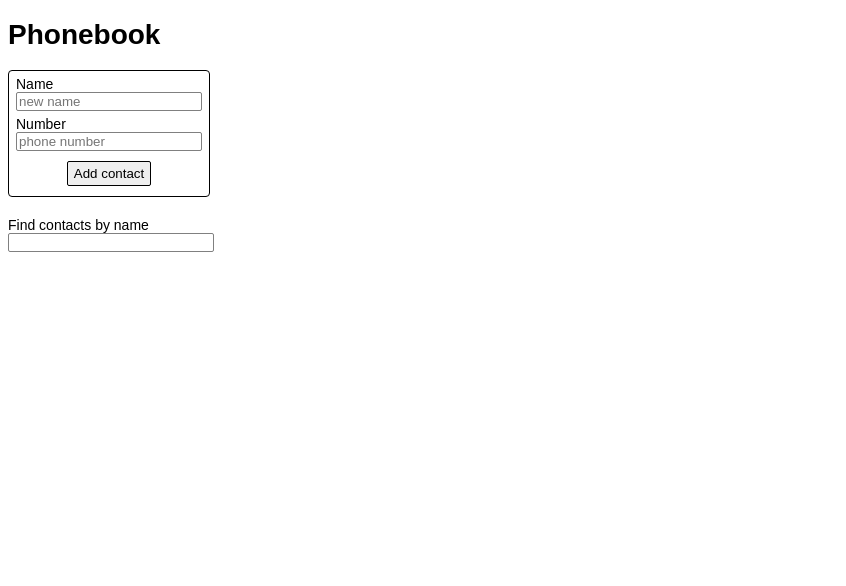
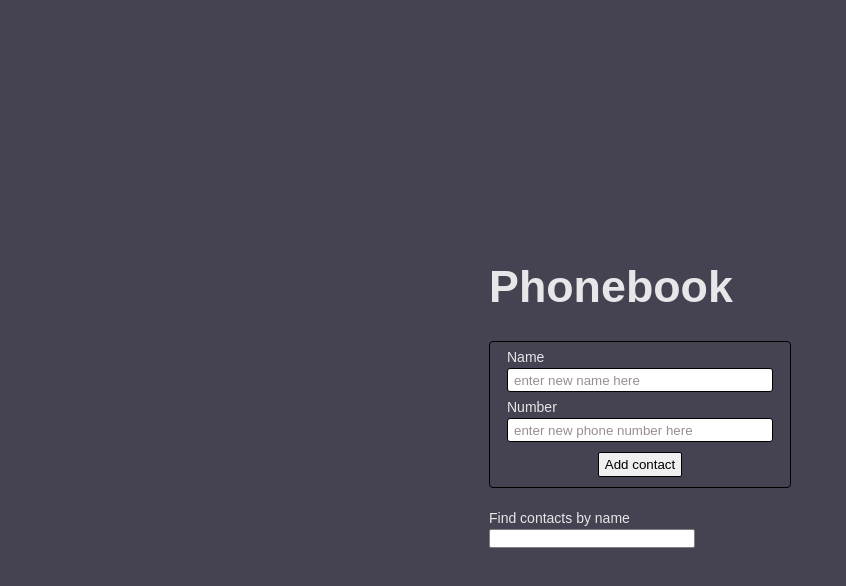
Before and after one commit to bartoszkucharuk/goit-react-hw-06, a React (Vite) app: page / in a window 1280 px wide. Shown: the top 586 px of the page, without its empty margins (0-846 px from the left). Built offline with nearby package versions, Linux system fonts and the light colour scheme.

Commit message:
form css

```diff
--- a/src/components/Contact.jsx
+++ b/src/components/Contact.jsx
@@ -15,7 +15,7 @@ const Contact = ({ name, number, id }) => {
         </p>
 
         <p className={styles.contactNumber}>
-          <FaPhone size="10" />
+          <FaPhone size="10"/>
           {number}
         </p>
       </div>
--- a/src/components/ContactForm.jsx
+++ b/src/components/ContactForm.jsx
@@ -22,12 +22,12 @@ const validationSchema = Yup.object().shape({
     .min(3, "name's too short")
     .max(50, "name's too long")
     .matches(/^[A-Za-z\s\-'.]+$/, "name must be valid!")
-    .required("name field is required"),
+    .required(" (required)"),
   number: Yup.string()
     .min(7, "number's too short")
     .max(12, "number's too long")
     .matches(/^[0-9-]+$/, "phone number must be valid!")
-    .required("number field is required")
+    .required(" (required)")
   });
 
 //use contacts selector to make iterating operations "state.contacts.items"
@@ -63,14 +63,19 @@ const handleSubmit = (values, actions) => {
 
       <Form className={styles.form}>
         <div className={styles.formLabel}>
-          <label htmlFor={nameFieldId}>Name</label>
-          <Field type="text" name="name" id={nameFieldId} className={styles.formInput} placeholder="new name"></Field>
-          <ErrorMessage className={styles.errorMessage} name="name" as="span" />
+          <label htmlFor={nameFieldId}>Name
+          <ErrorMessage name="name">
+            {(message) => <span className={styles.requiredError}>{message}</span>}
+          </ErrorMessage>          </label>
+          <Field type="text" name="name" id={nameFieldId} className={styles.formInput} placeholder="enter new name here"></Field>
+
         </div>
         <div className={styles.formLabel}>
-          <label htmlFor={numberFieldId}>Number</label>
-          <Field type="text" name="number" id={numberFieldId} className={styles.formInput} placeholder="phone number"></Field>
-          <ErrorMessage className={styles.errorMessage} name="number" as="span" />
+          <label htmlFor={numberFieldId}>Number
+            <ErrorMessage name="number">
+            {(message) => <span className={styles.requiredError}>{message}</span>}
+          </ErrorMessage>          </label>
+          <Field type="text" name="number" id={numberFieldId} className={styles.formInput} placeholder="enter new phone number here"></Field>
         </div>
         <button type="submit" className={styles.addContactBtn}>Add contact</button>
       </Form>
--- a/src/components/ContactForm.module.css
+++ b/src/components/ContactForm.module.css
@@ -6,7 +6,7 @@
     margin-bottom: 20px;
     border: 1px solid black;
     border-radius: 4px;
-    width: 200px;
+    width: 300px;
     height: 100%;
 }
 
@@ -17,11 +17,23 @@
     margin-top: 5px;
 }
 
+.required {
+    margin-left: 10px;
+    color: red;
+}
+
 .formInput {
-    width: 180px;
+    width: 260px;
+    height: 20px;
     margin: 0px;
-    border: 1px solid grey;
-    border-radius: 2px;
+    border: 1px solid black;
+    border-radius: 3px;
+    background-color:white;;
+}
+
+.formInput::placeholder {
+    padding: 4px;
+    color: rgb(153, 142, 142);
 }
 
 .formInput:focus,
--- a/src/index.css
+++ b/src/index.css
@@ -1,11 +1,11 @@
-/* :root {
+:root {
   font-family: Inter, system-ui, Avenir, Helvetica, Arial, sans-serif;
   line-height: 1.5;
   font-weight: 400;
 
   color-scheme: light dark;
   color: rgba(255, 255, 255, 0.87);
-  background-color: #242424;
+  background-color: #1e1b2cd2;
 
   font-synthesis: none;
   text-rendering: optimizeLegibility;
@@ -35,7 +35,7 @@ h1 {
   line-height: 1.1;
 }
 
-button {
+ /* button {
   border-radius: 8px;
   border: 1px solid transparent;
   padding: 0.6em 1.2em;
@@ -65,4 +65,6 @@ button:focus-visible {
   button {
     background-color: #f9f9f9;
   }
-} */
+}
+
+*/
```
